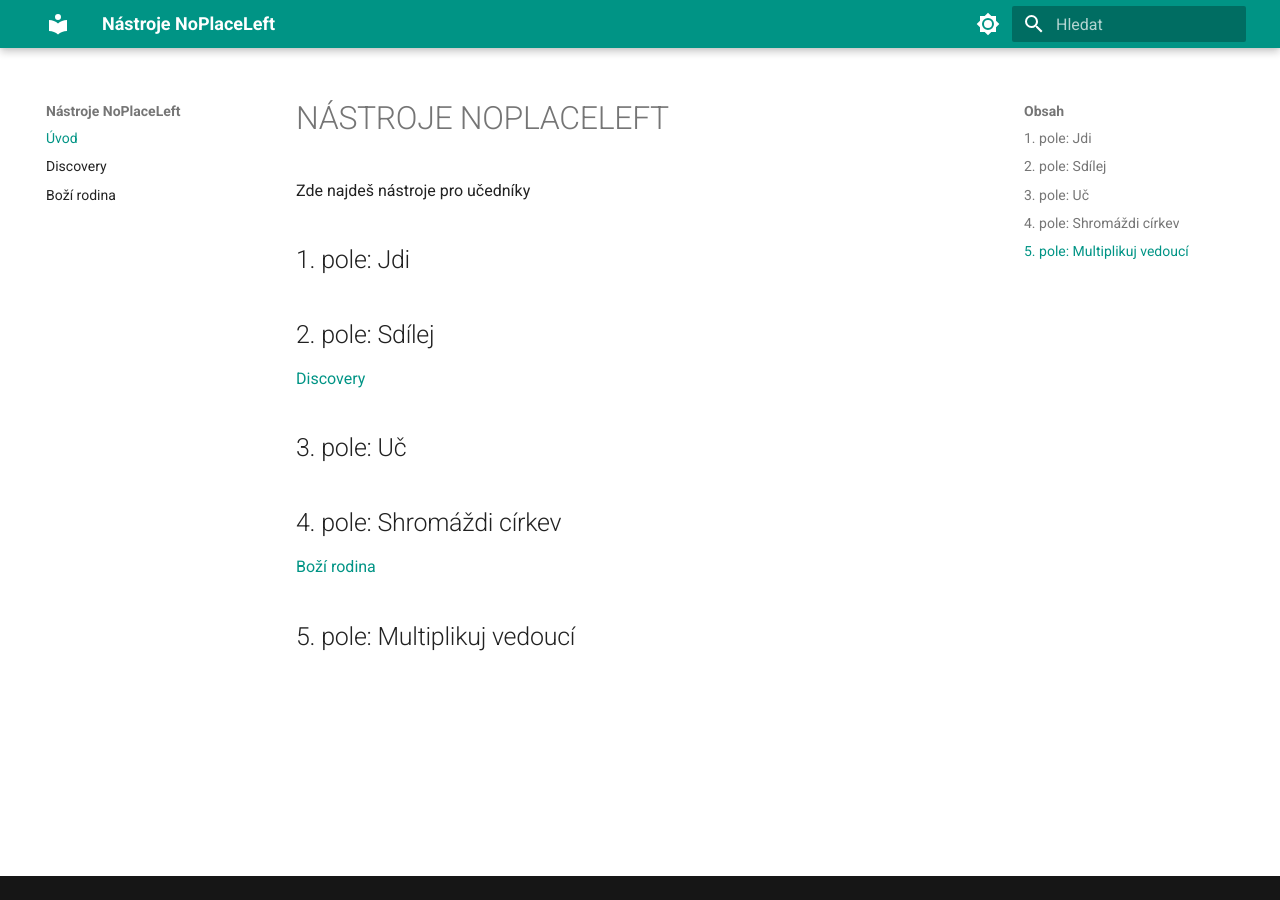
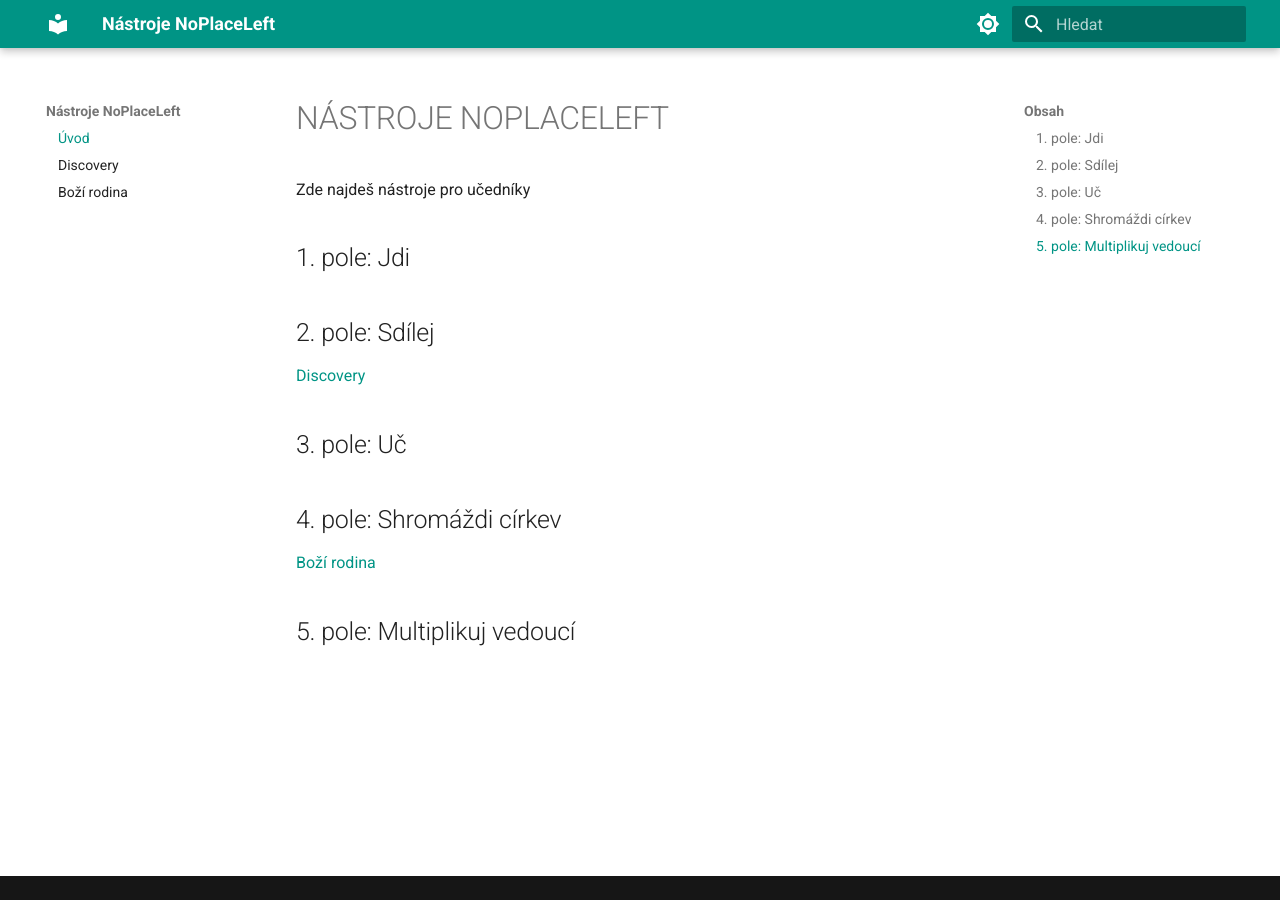
Before and after one commit to dvopalecky/discovery, an MkDocs documentation site: the page built from docs/index.md, in a window 1280 px wide. Built offline with MkDocs 1.6.1 and Material for MkDocs 9.7.7, drawn with Linux system fonts in a browser that asks for light colours.

Commit message:
remove bullets, only use indent

```diff
--- a/docs/style.css
+++ b/docs/style.css
@@ -2,16 +2,14 @@
   text-transform: uppercase;
 }
 
-h3 md-tooltip {
-  text-transform: none !important;
-}
-
 p, li {
-  line-height: 1.4;
+  line-height: 1.3;
 }
 
 li {
-  margin-bottom: 0.2em !important;
+  margin-bottom: 0.4em !important;
+  list-style-type: none;
+  margin-left: 12px !important;
 }
 
 .nikdy-nevynechej {
```
